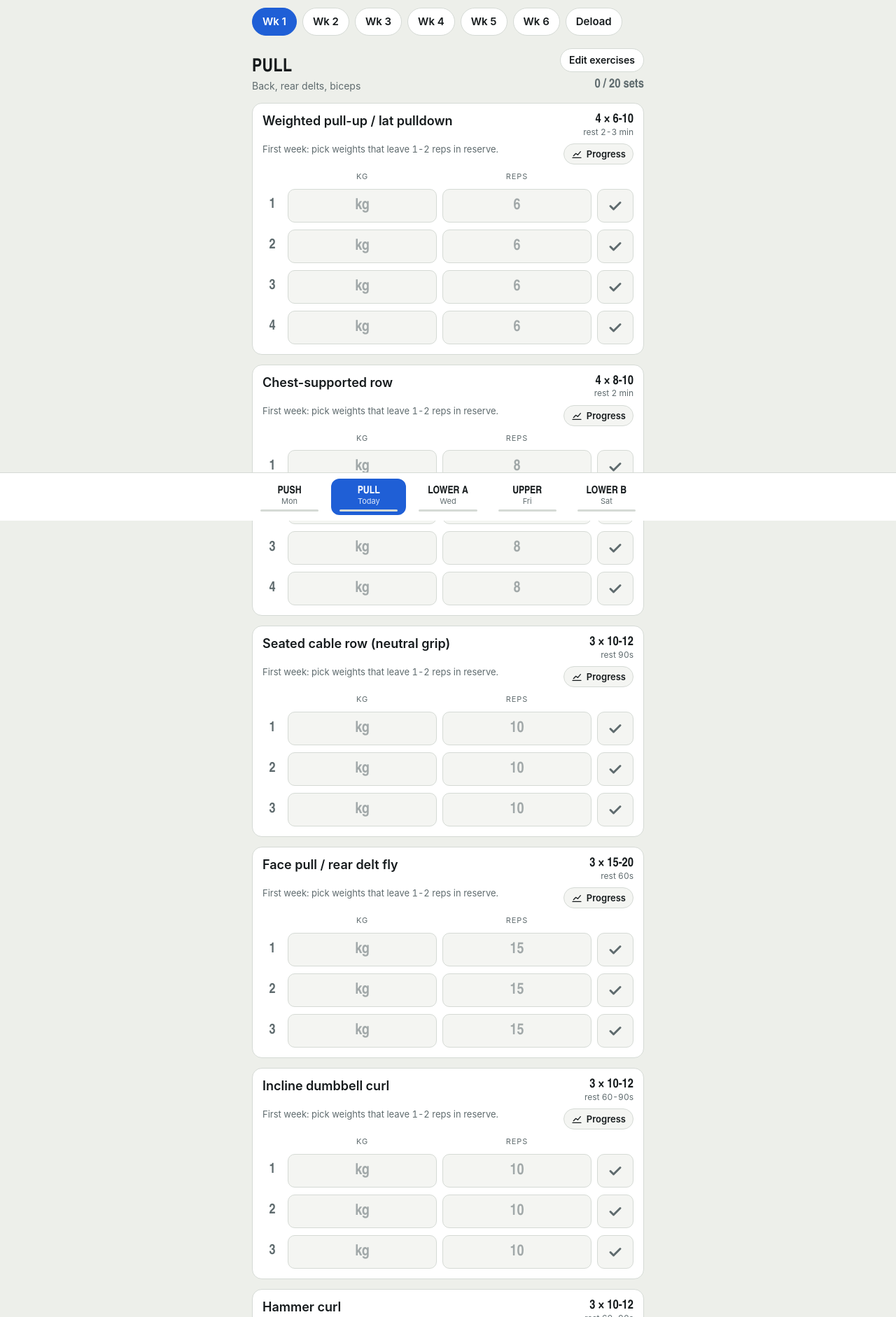
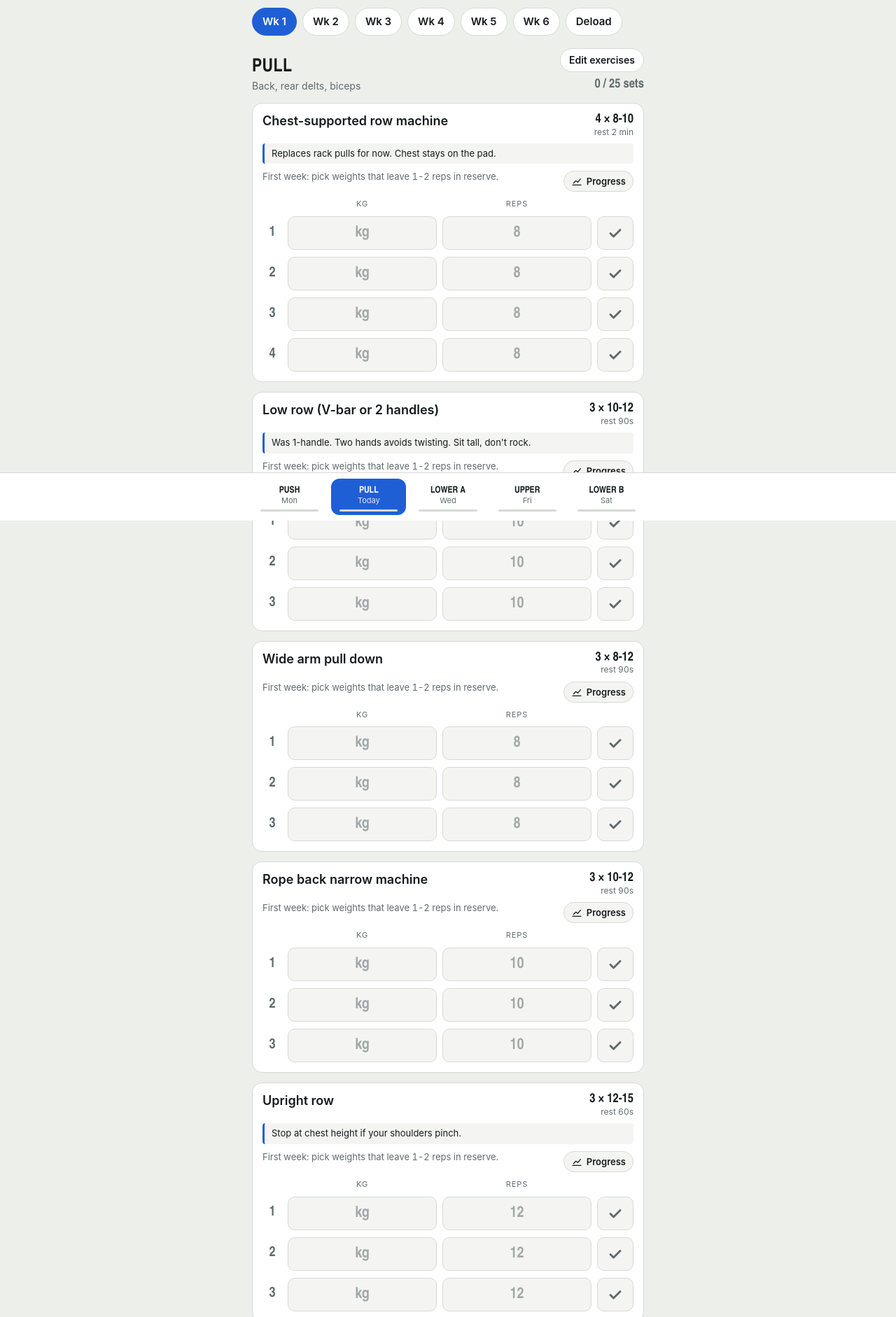
Before and after one commit to alib101/Workout-log, a plain HTML site: page index.html in a window 1280 px wide. Shown: the part 56-1938 px from the top of the page at 70% size. Drawn offline with Linux system fonts and the light colour scheme.

Commit message:
Back-friendly split, form notes and per-session back pain rating
Co-Authored-By: Claude Opus 5.5 <noreply@anthropic.com>
Claude-Session: https://claude.ai/code/session_01YcDEwKAHW1TMX1NJ7BNreb

```diff
--- a/index.html
+++ b/index.html
@@ -109,6 +109,17 @@ input:focus, textarea:focus { border-color: var(--accent); outline: none; }
 .ed-actions .del.confirm { background: var(--danger); color: var(--surface); border-color: var(--danger); }
 .add { height: 52px; border-radius: 14px; border: 2px dashed var(--line); background: transparent; font-weight: 600; color: var(--muted); cursor: pointer; }
 .hint { font-size: 13px; color: var(--muted); }
+.exnote { font-size: 13px; color: var(--ink); background: var(--field); border-left: 3px solid var(--accent); border-radius: 4px; padding: 6px 10px; }
+.planbanner { background: var(--surface); border: 2px solid var(--accent); border-radius: 14px; padding: 14px; display: flex; flex-direction: column; gap: 8px; }
+.planbanner p { margin: 0; font-size: 14px; color: var(--muted); }
+.planbanner .row button.confirm { background: var(--ink); color: var(--bg); border-color: var(--ink); }
+.pain { background: var(--surface); border: 1px solid var(--line); border-radius: 12px; padding: 10px 12px; display: flex; flex-direction: column; gap: 6px; }
+.painrow { display: flex; align-items: center; justify-content: space-between; gap: 12px; }
+.painrow label { font-size: 14px; font-weight: 600; }
+.painrow input { width: 72px; height: 40px; text-align: center; font-family: var(--font-display); font-weight: 700; font-size: 20px; }
+.paintip { font-size: 13px; color: var(--muted); }
+.paintip.mid { color: var(--ink); }
+.paintip.high { color: var(--danger); font-weight: 600; }
 
 /* menu sheet */
 .sheet { background: var(--surface); border: 1px solid var(--line); border-radius: 14px; padding: 14px; display: flex; flex-direction: column; gap: 10px; }
@@ -138,7 +149,7 @@ footer { position: fixed; left: 0; right: 0; bottom: 0; background: var(--surfac
 .timer button { min-height: 40px; padding: 0 14px; border-radius: 10px; border: 1px solid var(--line); background: var(--surface); font-weight: 600; cursor: pointer; }
 .tabs { display: grid; grid-template-columns: repeat(5, 1fr); gap: 6px; }
 .tab { position: relative; min-height: 52px; border-radius: 12px; border: 0; background: transparent; cursor: pointer; display: flex; flex-direction: column; align-items: center; justify-content: center; gap: 2px; padding: 4px 2px 8px; min-width: 0; }
-.tab .n { white-space: nowrap; font-family: var(--font-display); font-weight: 700; font-size: 15px; text-transform: uppercase; line-height: 1; }
+.tab .n { white-space: nowrap; font-family: var(--font-display); font-weight: 700; font-size: 13px; letter-spacing: 0 !important; text-transform: uppercase; line-height: 1; }
 .tab .d { font-size: 11px; color: var(--muted); line-height: 1; }
 .tab .bar { position: absolute; left: 12px; right: 12px; bottom: 5px; height: 3px; border-radius: 2px; background: var(--line); overflow: hidden; }
 .tab .bar i { display: block; height: 100%; width: 0; background: var(--done); }
@@ -178,30 +189,53 @@ footer { position: fixed; left: 0; right: 0; bottom: 0; background: var(--surfac
 <script>
 (function () {
   "use strict";
+  // [name, sets, reps, rest, add-kg step, form note]. Built around a recovering lower back:
+  // no loaded twisting or bending forward, supported positions, core work that resists movement.
+  var PLAN_VERSION = 2;
   var DEFAULT_PLAN = [
     { key: "push", name: "Push", day: 1, focus: "Chest, shoulders, triceps", ex: [
-      ["Barbell bench press", 4, "5-8", "2-3 min"], ["Incline dumbbell press", 3, "8-10", "2 min"],
-      ["Seated dumbbell shoulder press", 3, "8-10", "2 min"], ["Cable lateral raise", 4, "12-15", "60-90s"],
-      ["Pec deck / cable fly", 3, "12-15", "60-90s"], ["Triceps rope pushdown", 3, "10-12", "60-90s"],
-      ["Overhead cable triceps extension", 3, "10-12", "60-90s"] ] },
+      ["Chest press", 3, "8-10", "2 min", 2.5, ""],
+      ["Incline bench press machine", 3, "8-10", "2 min", 2.5, ""],
+      ["Cable fly", 3, "12-15", "60-90s", 2.5, ""],
+      ["Seated DB shoulder press", 3, "8-10", "2 min", 2, "Backrest upright, back on the pad. Take DBs from the rack, not the floor."],
+      ["Cable raise 2 handles", 3, "12-15", "60s", 2.5, ""],
+      ["X-cable triceps extensions", 3, "10-12", "60-90s", 2.5, ""],
+      ["Overhead tri rope 1 arm", 3, "10-12", "60s", 2.5, "Seated or kneeling, ribs down. Don't arch your lower back."],
+      ["Dead bug", 3, "8 /side", "60s", 0, "Replaces the ab bench. Keep your lower back pressed into the floor. Slow."] ] },
     { key: "pull", name: "Pull", day: 2, focus: "Back, rear delts, biceps", ex: [
-      ["Weighted pull-up / lat pulldown", 4, "6-10", "2-3 min"], ["Chest-supported row", 4, "8-10", "2 min"],
-      ["Seated cable row (neutral grip)", 3, "10-12", "90s"], ["Face pull / rear delt fly", 3, "15-20", "60s"],
-      ["Incline dumbbell curl", 3, "10-12", "60-90s"], ["Hammer curl", 3, "10-12", "60-90s"] ] },
-    { key: "lowerA", name: "Lower A", day: 3, focus: "Quad-focused legs", ex: [
-      ["Back squat", 4, "5-8", "2-3 min"], ["Leg press", 3, "10-12", "2 min"],
-      ["Romanian deadlift", 3, "8-10", "2 min"], ["Leg extension", 3, "12-15", "60-90s"],
-      ["Seated leg curl", 3, "10-12", "60-90s"], ["Standing calf raise", 4, "10-15", "60s"] ] },
-    { key: "upper", name: "Upper", day: 5, focus: "Full upper body, balanced", ex: [
-      ["Barbell overhead press", 3, "6-8", "2-3 min"], ["T-bar / barbell row", 3, "8-10", "2 min"],
-      ["Flat dumbbell bench press", 3, "8-10", "2 min"], ["Neutral-grip lat pulldown", 3, "10-12", "90s"],
-      ["Dumbbell lateral raise", 3, "15-20", "60s"], ["EZ-bar curl", 2, "10-12", "60-90s"],
-      ["Skullcrusher", 2, "10-12", "60-90s"] ] },
-    { key: "lowerB", name: "Lower B", day: 6, focus: "Posterior-chain-focused legs", ex: [
-      ["Deadlift (or trap-bar)", 3, "4-6", "3 min"], ["Hack squat / front squat", 3, "8-10", "2 min"],
-      ["Barbell hip thrust", 3, "8-12", "2 min"], ["Bulgarian split squat", 3, "8-10 /leg", "90s"],
-      ["Lying leg curl", 3, "10-12", "60-90s"], ["Seated calf raise", 4, "12-15", "60s"],
-      ["Cable crunch", 3, "12-15", "60s"] ] }
+      ["Chest-supported row machine", 4, "8-10", "2 min", 2.5, "Replaces rack pulls for now. Chest stays on the pad."],
+      ["Low row (V-bar or 2 handles)", 3, "10-12", "90s", 2.5, "Was 1-handle. Two hands avoids twisting. Sit tall, don't rock."],
+      ["Wide arm pull down", 3, "8-12", "90s", 2.5, ""],
+      ["Rope back narrow machine", 3, "10-12", "90s", 2.5, ""],
+      ["Upright row", 3, "12-15", "60s", 2.5, "Stop at chest height if your shoulders pinch."],
+      ["Machine rear delt fly", 3, "12-15", "60s", 2.5, ""],
+      ["Curl machine", 3, "10-12", "60s", 2.5, "Machine rather than standing DBs while your back settles."],
+      ["Cable rope hammer curls", 3, "10-12", "60s", 2.5, "Soft knees, brace, no swinging."] ] },
+    { key: "lowerA", name: "Lower A", day: 3, focus: "Quads, back-friendly", ex: [
+      ["Hack squat (or leg press)", 4, "8-10", "2-3 min", 5, "Replaces barbell squat. Leave 2-3 reps in reserve. Stop before your hips tuck under."],
+      ["Leg press", 3, "10-12", "2 min", 5, "Stop before your lower back lifts off the pad."],
+      ["Leg extensions", 3, "12-15", "60-90s", 2.5, ""],
+      ["Lying leg curl", 3, "10-12", "60-90s", 2.5, ""],
+      ["Split lunges (DBs)", 3, "8-10 /leg", "90s", 2, "Upright torso. Pick DBs up from the rack, not the floor."],
+      ["Seated calf raise", 4, "12-15", "60s", 2.5, ""],
+      ["Side plank", 3, "30-45s /side", "60s", 0, "Replaces hanging abs. Straight line from head to heels."] ] },
+    { key: "upper", name: "Upper", day: 5, focus: "Chest, back, arms", ex: [
+      ["DB incline press", 3, "8-10", "2 min", 2, "Rest the DBs on your knees while seated, then kick them up. No bending down."],
+      ["Machine bench press", 3, "8-10", "2 min", 2.5, ""],
+      ["Sit down row narrow", 3, "10-12", "90s", 2.5, "Sit tall. Don't lean back to finish the rep."],
+      ["Lat pull down curvy bar", 3, "10-12", "90s", 2.5, ""],
+      ["Lateral raise", 3, "12-15", "60s", 1, ""],
+      ["Cable curl bar", 3, "10-12", "60s", 2.5, ""],
+      ["Overhead tri 1 arm (seated)", 3, "10-12", "60s", 2.5, "Seated, ribs down."],
+      ["Pallof press", 3, "10 /side", "60s", 2.5, "Anti-twist: resist the cable pulling you round. Start light."] ] },
+    { key: "lowerB", name: "Lower B", day: 6, focus: "Hips and glutes, back-friendly", ex: [
+      ["Hip thrust machine / glute bridge", 4, "8-12", "2 min", 5, "Ribs down, squeeze at the top. Don't arch your back."],
+      ["Leg press (feet high)", 3, "10-12", "2 min", 5, "Stop before your lower back lifts off the pad."],
+      ["Seated leg curl", 3, "10-12", "60-90s", 2.5, ""],
+      ["Bulgarian split squat", 3, "8-10 /leg", "90s", 2, "Upright torso. DBs from the rack or use the Smith machine."],
+      ["Leg extensions", 3, "12-15", "60-90s", 2.5, ""],
+      ["Calf press on leg press", 4, "12-15", "60s", 5, "Keeps weight off your spine, unlike standing calf raises."],
+      ["Bird dog", 3, "8 /side", "60s", 0, "Slow, hips level, hold 2 seconds at full reach."] ] }
   ];
   var WEEKS = ["Wk 1", "Wk 2", "Wk 3", "Wk 4", "Wk 5", "Wk 6", "Deload"];
   var DELOAD = 6, DAYS = ["Sun", "Mon", "Tue", "Wed", "Thu", "Fri", "Sat"];
@@ -211,19 +245,19 @@ footer { position: fixed; left: 0; right: 0; bottom: 0; background: var(--surfac
   function freshPlan() {
     return DEFAULT_PLAN.map(function (d) {
       return { key: d.key, name: d.name, day: d.day, focus: d.focus,
-        ex: d.ex.map(function (e, i) { return { id: d.key + i, name: e[0], sets: e[1], reps: e[2], rest: e[3] }; }) };
+        ex: d.ex.map(function (e, i) { return { id: "v" + PLAN_VERSION + d.key + i, name: e[0], sets: e[1], reps: e[2], rest: e[3], inc: e[4] || 2.5, note: e[5] || "" }; }) };
     });
   }
 
   // state = { plan: [...days], log: { weekIndex: { exId: [[kg, reps, done], ...] } } }
-  var state = { plan: freshPlan(), log: {} };
+  var state = { plan: freshPlan(), log: {}, pain: {}, planVersion: PLAN_VERSION };
   var view = { week: 0, day: 0, edit: false };
   var openCharts = {};
 
   function load() {
     try {
       var s = JSON.parse(localStorage.getItem(KEY) || "null");
-      if (s && Array.isArray(s.plan) && s.plan.length === 5 && s.log) state = s;
+      if (s && Array.isArray(s.plan) && s.plan.length === 5 && s.log) { state = s; if (!state.pain) state.pain = {}; }
     } catch (e) {}
     try {
       var v = JSON.parse(localStorage.getItem(VIEW_KEY) || "null");
@@ -403,6 +437,47 @@ footer { position: fixed; left: 0; right: 0; bottom: 0; background: var(--surfac
     });
   }
 
+  function planBanner() {
+    var b = el("section", "planbanner");
+    b.appendChild(el("strong", null, "Your back-friendly plan is ready"));
+    b.appendChild(el("p", null, "Loading it replaces the exercise list on this phone with your adapted split. Sets you've already logged won't show against the new exercises."));
+    var row = el("div", "row");
+    var go = el("button", "primary", "Load new plan"); go.type = "button";
+    go.onclick = function () {
+      if (!go.classList.contains("confirm")) { go.classList.add("confirm"); go.textContent = "Tap again to load"; return; }
+      state.plan = freshPlan(); state.planVersion = PLAN_VERSION; save(); renderTabs(); renderMain();
+    };
+    var keep = el("button", null, "Keep my current list"); keep.type = "button";
+    keep.onclick = function () { state.planVersion = PLAN_VERSION; save(); renderMain(); };
+    row.appendChild(go); row.appendChild(keep); b.appendChild(row);
+    return b;
+  }
+
+  function painRow(w, d) {
+    var box = el("div", "pain"), W = state.pain[w] || {};
+    var lb = el("label", null, "Back pain after this session"); lb.htmlFor = "pain-in";
+    var i = el("input"); i.id = "pain-in"; i.type = "text"; i.inputMode = "numeric"; i.placeholder = "0-10"; i.autocomplete = "off";
+    i.value = W[d.key] != null ? W[d.key] : "";
+    var tip = el("div", "paintip");
+    function paintTip() {
+      var v = num(i.value);
+      tip.textContent = v == null ? "Up to about 3/10 during a set is usually fine. If it's worse tomorrow morning, drop the weight or skip that exercise next time."
+        : v <= 3 ? "Fine to carry on as planned."
+        : v <= 5 ? "Hold weights steady next session and check how it feels in the morning."
+        : "Higher than you'd want. Go lighter next session, drop anything that set it off, and get it checked if it keeps up.";
+      tip.className = "paintip" + (v != null && v > 5 ? " high" : v != null && v > 3 ? " mid" : "");
+    }
+    i.oninput = function () {
+      var v = i.value.replace(/[^\d]/g, "").slice(0, 2); if (v !== "" && +v > 10) v = "10"; i.value = v;
+      var P = state.pain[w] || (state.pain[w] = {});
+      if (v === "") delete P[d.key]; else P[d.key] = +v;
+      save(); paintTip();
+    };
+    var top = el("div", "painrow"); top.appendChild(lb); top.appendChild(i);
+    box.appendChild(top); box.appendChild(tip); paintTip();
+    return box;
+  }
+
   function renderMain() {
     var main = $("main"); main.textContent = "";
     var d = state.plan[view.day], w = view.week;
@@ -416,9 +491,11 @@ footer { position: fixed; left: 0; right: 0; bottom: 0; background: var(--surfac
     if (!view.edit) { var c = el("div", "count"); c.id = "count"; r.appendChild(c); }
     head.appendChild(r); main.appendChild(head);
 
+    if (state.planVersion !== PLAN_VERSION) main.appendChild(planBanner());
     if (view.edit) { renderEdit(main, d); return; }
     if (w === DELOAD) main.appendChild(el("div", "banner", "Deload week: about 60% of Wk 6 weight and half the sets. Grey numbers are suggestions."));
     d.ex.forEach(function (ex) { main.appendChild(exCard(ex, w)); });
+    main.appendChild(painRow(w, d));
     updateProgress();
   }
 
@@ -428,6 +505,7 @@ footer { position: fixed; left: 0; right: 0; bottom: 0; background: var(--surfac
     eh.appendChild(el("h3", null, ex.name));
     var tg = el("div", "target", n + " × " + ex.reps); tg.appendChild(el("small", null, "rest " + ex.rest));
     eh.appendChild(tg); card.appendChild(eh);
+    if (ex.note) card.appendChild(el("div", "exnote", ex.note));
     var meta = el("div", "meta");
     meta.appendChild(el("div", "ref", refLine(w, ex.id)));
     var cb = el("button", "chartbtn"); cb.type = "button";
@@ -509,6 +587,7 @@ footer { position: fixed; left: 0; right: 0; bottom: 0; background: var(--surfac
       ed.appendChild(field("Reps", ex.reps, "", function (v) { ex.reps = v; }));
       ed.appendChild(field("Rest", ex.rest, "", function (v) { ex.rest = v; }));
       ed.appendChild(field("Add kg", String(inc(ex)), "", function (v) { ex.inc = parseFloat(v.replace(",", ".")) || 2.5; }, "decimal"));
+      ed.appendChild(field("Form note", ex.note || "", "full", function (v) { ex.note = v; }));
       card.appendChild(ed);
       var act = el("div", "ed-actions");
       var up = el("button", null, "Move up"); up.type = "button"; up.disabled = i === 0;
--- a/sw.js
+++ b/sw.js
@@ -1,5 +1,5 @@
 // Offline cache. Bump VERSION when you change index.html so phones pick up the new copy.
-var VERSION = "split-log-v2";
+var VERSION = "split-log-v3";
 var FILES = ["./", "./index.html", "./manifest.webmanifest", "./icon-180.png", "./icon-192.png", "./icon-512.png"];
 
 self.addEventListener("install", function (e) {
```
